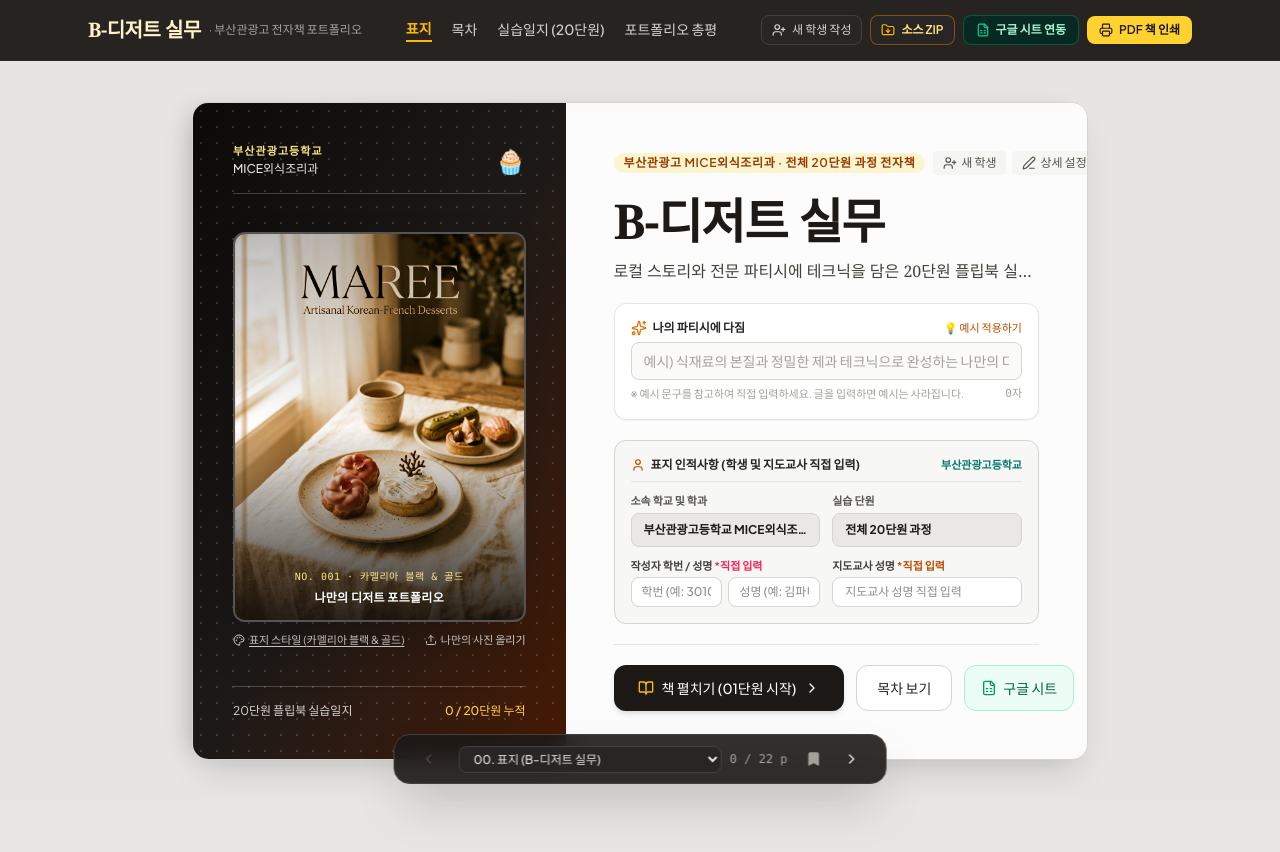
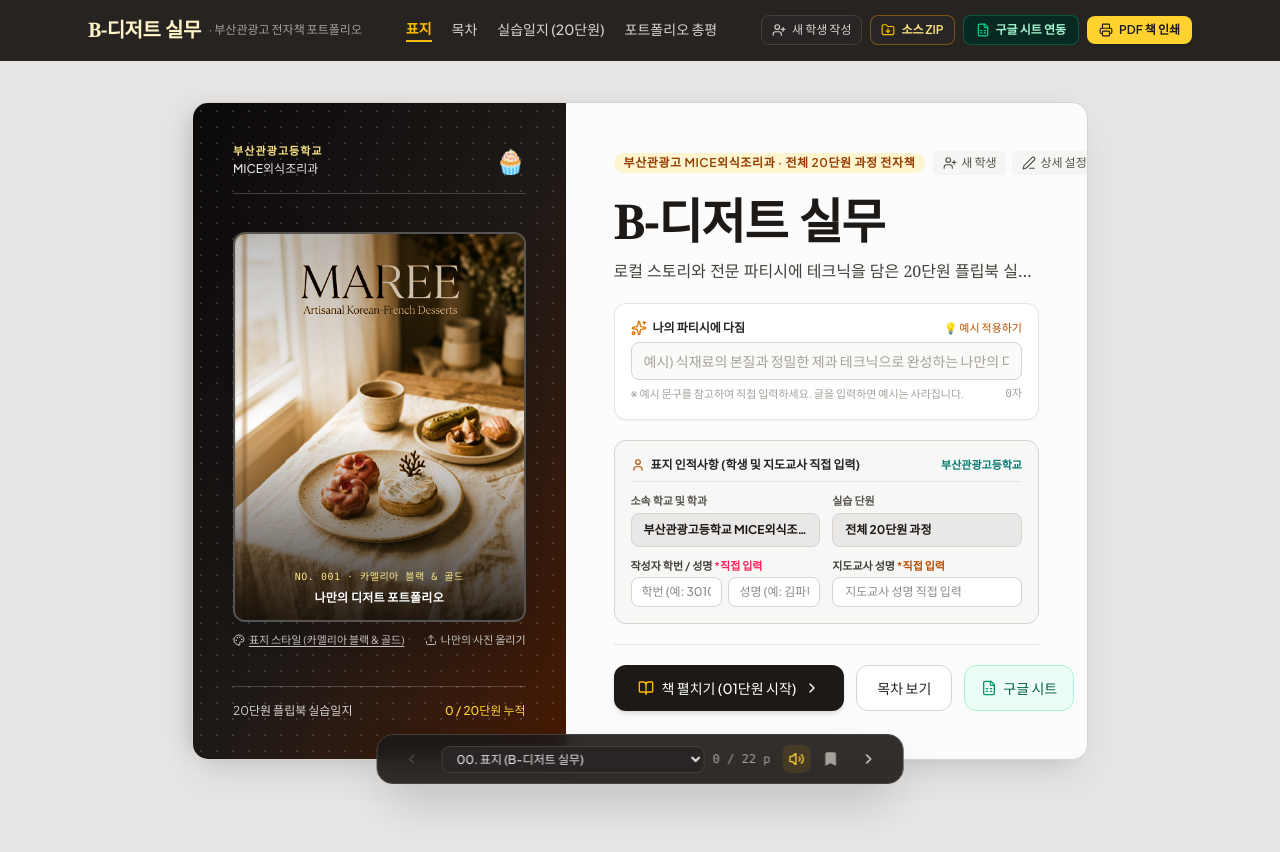
Before and after one commit to teacher203/bst-bc, a React (Vite) app: page / in a window 1280 px wide. Shown: the top 852 px of the page. Built offline with nearby package versions, Linux system fonts and the light colour scheme.

Commit message:
Add full book page-turn animation and sound

```diff
--- a/src/App.tsx
+++ b/src/App.tsx
@@ -28,6 +28,7 @@ import {
   createInitialPortfolio,
 } from './utils/portfolioStorage';
 import { downloadProjectZip } from './utils/projectZipExporter';
+import { playPageTurnSound } from './utils/pageTurnSound';
 
 export default function App() {
   const [portfolio, setPortfolio] = useState<PortfolioData>(() => loadPortfolio());
@@ -36,6 +37,10 @@ export default function App() {
   const [isGoogleSheetsOpen, setIsGoogleSheetsOpen] = useState<boolean>(false);
   const [printMode, setPrintMode] = useState<'all' | 'single' | null>(null);
   const [saveStatus, setSaveStatus] = useState<string | null>(null);
+  const [pageDirection, setPageDirection] = useState<1 | -1>(1);
+  const [isPageSoundOn, setIsPageSoundOn] = useState<boolean>(() => {
+    return localStorage.getItem('bst-page-sound') !== 'off';
+  });
 
   // Autosave to localStorage on changes
   useEffect(() => {
@@ -99,8 +104,21 @@ export default function App() {
   };
 
   const handleNavigate = (page: number) => {
-    setActivePage(page);
+    const nextPage = Math.max(0, Math.min(22, page));
+    if (nextPage === activePage) return;
+    setPageDirection(nextPage > activePage ? 1 : -1);
+    if (isPageSoundOn) playPageTurnSound();
+    setActivePage(nextPage);
     window.scrollTo({ top: 0, behavior: 'smooth' });
+  };
+
+  const handleTogglePageSound = () => {
+    setIsPageSoundOn((current) => {
+      const next = !current;
+      localStorage.setItem('bst-page-sound', next ? 'on' : 'off');
+      if (next) playPageTurnSound();
+      return next;
+    });
   };
 
   const handleToggleBookmark = (page: number) => {
@@ -195,16 +213,44 @@ export default function App() {
         saveStatus={saveStatus}
       />
 
-      {/* Main Flapbook Canvas with Smooth Page Flip Transition */}
-      <main className="flex-1">
-        <AnimatePresence mode="wait">
+      {/* Main flipbook canvas: every destination uses the same directional page turn. */}
+      <main className="flex-1 overflow-hidden book-stage">
+        <AnimatePresence mode="wait" custom={pageDirection} initial={false}>
           <motion.div
             key={activePage}
-            initial={{ opacity: 0, x: 20 }}
-            animate={{ opacity: 1, x: 0 }}
-            exit={{ opacity: 0, x: -20 }}
-            transition={{ duration: 0.28, ease: 'easeOut' }}
+            custom={pageDirection}
+            variants={{
+              enter: (direction: number) => ({
+                opacity: 0.25,
+                rotateY: direction > 0 ? -82 : 82,
+                x: direction > 0 ? '12%' : '-12%',
+                scale: 0.985,
+                transformOrigin: direction > 0 ? 'left center' : 'right center',
+                filter: 'brightness(0.72)',
+              }),
+              center: {
+                opacity: 1,
+                rotateY: 0,
+                x: 0,
+                scale: 1,
+                filter: 'brightness(1)',
+              },
+              exit: (direction: number) => ({
+                opacity: 0.15,
+                rotateY: direction > 0 ? 82 : -82,
+                x: direction > 0 ? '-12%' : '12%',
+                scale: 0.985,
+                transformOrigin: direction > 0 ? 'left center' : 'right center',
+                filter: 'brightness(0.68)',
+              }),
+            }}
+            initial="enter"
+            animate="center"
+            exit="exit"
+            transition={{ duration: 0.62, ease: [0.22, 0.72, 0.18, 1] }}
+            className="book-turn-page"
           >
+            <span className="page-turn-sheen" aria-hidden="true" />
             {activePage === 0 && (
               <BookCover
                 student={portfolio.student}
@@ -266,6 +312,8 @@ export default function App() {
         onNavigate={handleNavigate}
         onToggleBookmark={handleToggleBookmark}
         isBookmarked={isBookmarked}
+        isPageSoundOn={isPageSoundOn}
+        onTogglePageSound={handleTogglePageSound}
       />
 
       {/* Slide-out Quick Table of Contents Drawer */}
--- a/src/components/PageNavigation.tsx
+++ b/src/components/PageNavigation.tsx
@@ -1,5 +1,5 @@
 import React, { useEffect } from 'react';
-import { ChevronLeft, ChevronRight, BookOpen, Bookmark } from 'lucide-react';
+import { ChevronLeft, ChevronRight, Bookmark, Volume2, VolumeX } from 'lucide-react';
 import { UNITS_DATA } from '../data/unitsData';
 
 interface PageNavigationProps {
@@ -8,6 +8,8 @@ interface PageNavigationProps {
   onNavigate: (page: number) => void;
   onToggleBookmark: (page: number) => void;
   isBookmarked: boolean;
+  isPageSoundOn: boolean;
+  onTogglePageSound: () => void;
 }
 
 export const PageNavigation: React.FC<PageNavigationProps> = ({
@@ -16,6 +18,8 @@ export const PageNavigation: React.FC<PageNavigationProps> = ({
   onNavigate,
   onToggleBookmark,
   isBookmarked,
+  isPageSoundOn,
+  onTogglePageSound,
 }) => {
   // Keyboard arrow navigation
   useEffect(() => {
@@ -93,6 +97,21 @@ export const PageNavigation: React.FC<PageNavigationProps> = ({
       <div className="flex items-center gap-1.5">
         <button
           type="button"
+          onClick={onTogglePageSound}
+          className={`p-1.5 rounded-lg transition-colors ${
+            isPageSoundOn
+              ? 'text-amber-300 bg-amber-400/10 hover:bg-amber-400/20'
+              : 'text-stone-500 hover:text-stone-300 hover:bg-stone-800'
+          }`}
+          title={isPageSoundOn ? '책장 넘김 소리 끄기' : '책장 넘김 소리 켜기'}
+          aria-label={isPageSoundOn ? '책장 넘김 소리 끄기' : '책장 넘김 소리 켜기'}
+          aria-pressed={isPageSoundOn}
+        >
+          {isPageSoundOn ? <Volume2 className="w-4 h-4" /> : <VolumeX className="w-4 h-4" />}
+        </button>
+
+        <button
+          type="button"
           onClick={() => onToggleBookmark(activePage)}
           className={`p-1.5 rounded-lg transition-colors ${
             isBookmarked
--- a/src/index.css
+++ b/src/index.css
@@ -35,6 +35,55 @@
   pointer-events: none;
 }
 
+/* A single book stage wraps every page, including cover, TOC and epilogue. */
+.book-stage {
+  perspective: 1900px;
+  perspective-origin: 50% 38%;
+}
+
+.book-turn-page {
+  position: relative;
+  min-height: 100%;
+  transform-style: preserve-3d;
+  backface-visibility: hidden;
+  will-change: transform, opacity, filter;
+}
+
+.page-turn-sheen {
+  position: absolute;
+  inset: 0;
+  z-index: 30;
+  pointer-events: none;
+  opacity: 0;
+  background: linear-gradient(
+    90deg,
+    transparent 0%,
+    rgba(255, 255, 255, 0.08) 34%,
+    rgba(255, 255, 255, 0.5) 50%,
+    rgba(52, 42, 31, 0.18) 66%,
+    transparent 100%
+  );
+  animation: page-sheen 620ms cubic-bezier(0.22, 0.72, 0.18, 1);
+}
+
+@keyframes page-sheen {
+  0% { opacity: 0; transform: translateX(38%); }
+  42% { opacity: 0.72; }
+  100% { opacity: 0; transform: translateX(-38%); }
+}
+
+@media (prefers-reduced-motion: reduce) {
+  .book-turn-page {
+    transform: none !important;
+    filter: none !important;
+    transition-duration: 1ms !important;
+  }
+
+  .page-turn-sheen {
+    display: none;
+  }
+}
+
 /* Print styling for PDF generation */
 @media print {
   @page {
--- /dev/null
+++ b/src/utils/pageTurnSound.ts
@@ -0,0 +1,55 @@
+let audioContext: AudioContext | null = null;
+
+/**
+ * Creates a short, soft paper-rustle sound without loading an external file.
+ * It must be called from a user interaction so browser autoplay rules are met.
+ */
+export const playPageTurnSound = () => {
+  try {
+    const AudioContextClass = window.AudioContext ||
+      (window as typeof window & { webkitAudioContext?: typeof AudioContext }).webkitAudioContext;
+
+    if (!AudioContextClass) return;
+    audioContext ??= new AudioContextClass();
+    const context = audioContext;
+
+    if (context.state === 'suspended') {
+      void context.resume();
+    }
+
+    const duration = 0.42;
+    const frameCount = Math.floor(context.sampleRate * duration);
+    const buffer = context.createBuffer(1, frameCount, context.sampleRate);
+    const samples = buffer.getChannelData(0);
+
+    for (let i = 0; i < frameCount; i += 1) {
+      const progress = i / frameCount;
+      const envelope = Math.sin(Math.PI * progress) * (1 - progress * 0.35);
+      const grain = Math.random() * 2 - 1;
+      const flutter = 0.72 + Math.sin(progress * Math.PI * 18) * 0.18;
+      samples[i] = grain * envelope * flutter;
+    }
+
+    const source = context.createBufferSource();
+    const highPass = context.createBiquadFilter();
+    const lowPass = context.createBiquadFilter();
+    const gain = context.createGain();
+
+    highPass.type = 'highpass';
+    highPass.frequency.setValueAtTime(520, context.currentTime);
+    lowPass.type = 'lowpass';
+    lowPass.frequency.setValueAtTime(4200, context.currentTime);
+    lowPass.frequency.exponentialRampToValueAtTime(1500, context.currentTime + duration);
+    gain.gain.setValueAtTime(0.0001, context.currentTime);
+    gain.gain.exponentialRampToValueAtTime(0.12, context.currentTime + 0.035);
+    gain.gain.exponentialRampToValueAtTime(0.0001, context.currentTime + duration);
+
+    source.buffer = buffer;
+    source.playbackRate.value = 0.94 + Math.random() * 0.12;
+    source.connect(highPass).connect(lowPass).connect(gain).connect(context.destination);
+    source.start();
+    source.stop(context.currentTime + duration);
+  } catch {
+    // Sound is decorative; navigation must still work if audio is unavailable.
+  }
+};
```
